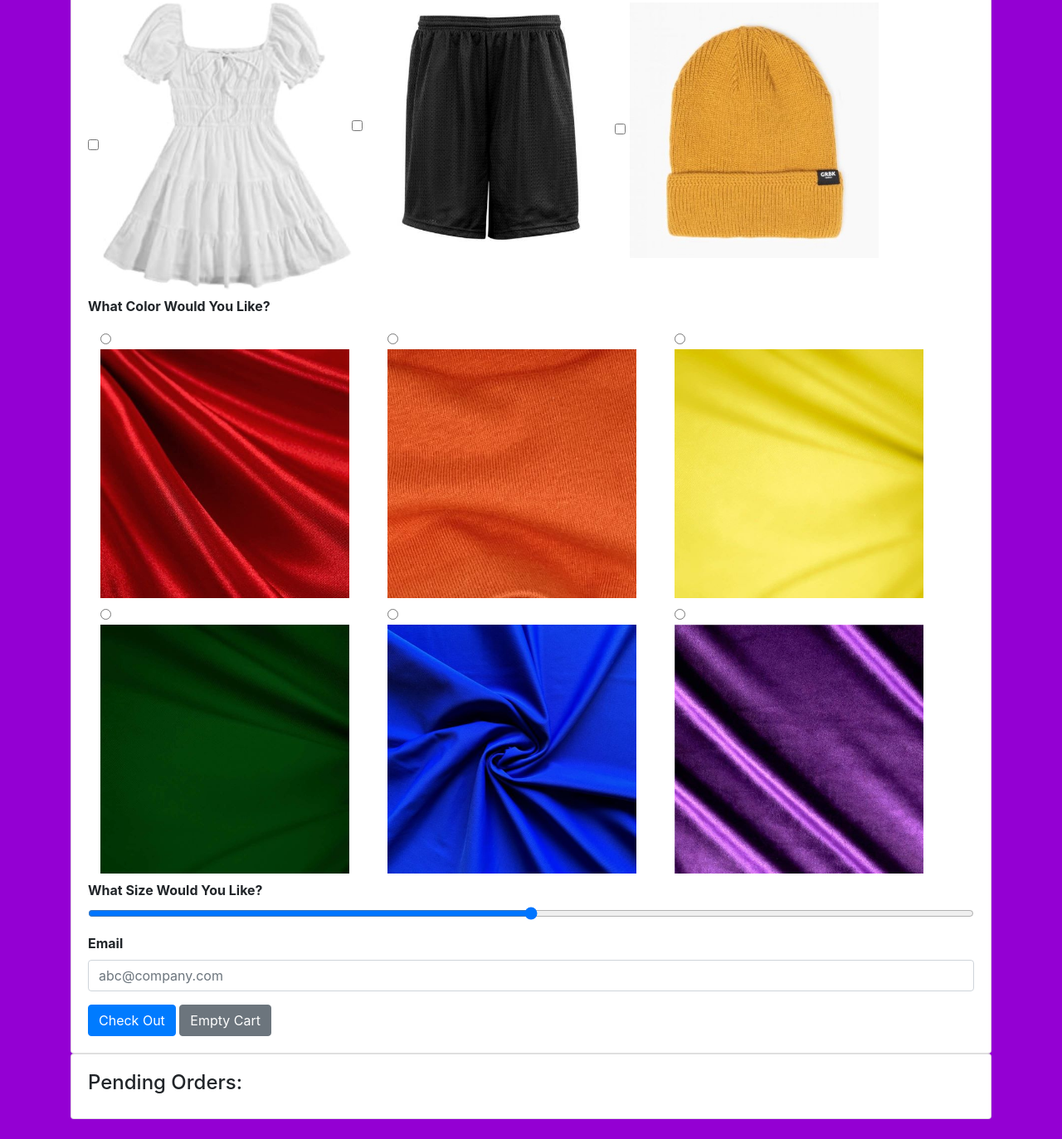
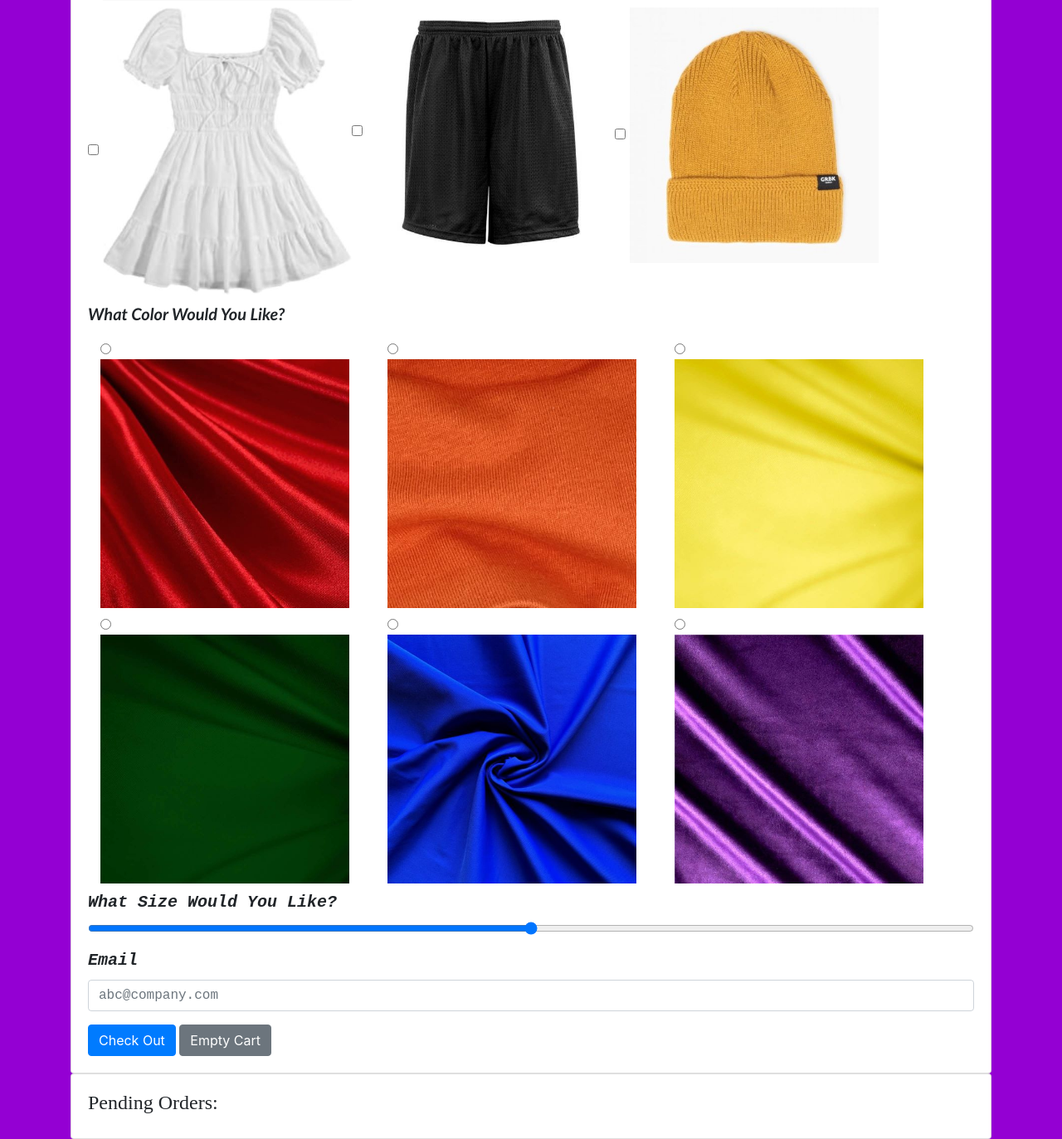
Before and after one commit to CTECH-IT/shopping-site-team-321, a plain HTML site: page index.html in a window 1280 px wide. Shown: the part 463-1836 px from the top of the page at 83% size. Before the commit the page ends 1812 px from the top, so only its background shows below. Drawn offline with nearby package versions, Linux system fonts and the light colour scheme.

Commit message:
messing with fonts

```diff
--- a/styles.css
+++ b/styles.css
@@ -5,3 +5,24 @@ form :focus:required:invalid {
 body {
     background-color: darkviolet;
   }
+
+h1 {
+    color: white;
+    font-family: 'Gill Sans';
+}
+
+.text-left {
+    font-style: oblique;
+    font-family: 'Gill Sans';
+    font-size: 20px;
+}
+
+.form-group {
+    font-style: italic;
+    font-family: Monospace, 'Courier New';
+    font-size: 20px;
+}
+
+h4 {
+    font-family: Serif, Garamond;
+}
```
